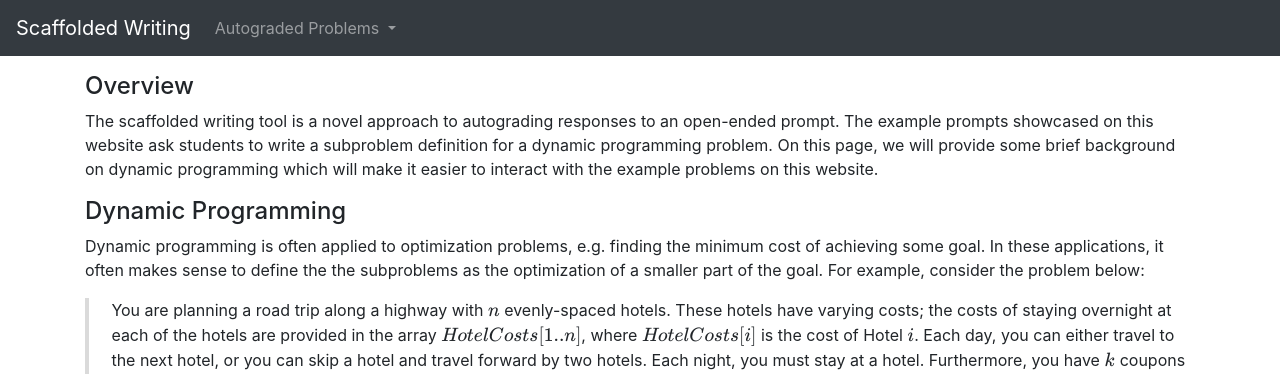
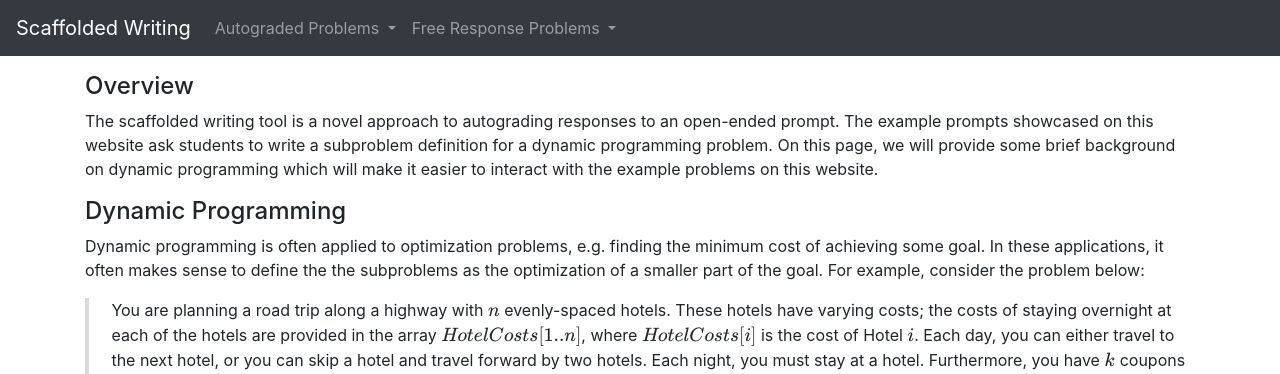
Before and after one commit to jasonxia17/scaffolded-writing, a Flask app: page / in a window 1280 px wide. Shown: the top 374 px of the page. Run offline with Flask 2, Linux system fonts and the light colour scheme.

Commit message:
Set up routes for free response problems

```diff
--- a/flask_app.py
+++ b/flask_app.py
@@ -4,11 +4,16 @@ import importlib
 app = Flask(__name__)
 
 @app.route("/")
-def redirect_to_problem():
+def display_homepage():
     return render_template("dp_intro.html")
+
+FREE_RESPONSE_PROBLEMS = {"max_halloween_profit", "coloring_mistakes"}
 
 @app.route("/<problem_name>/problem")
 def display_problem(problem_name: str) -> str:
+    if problem_name in FREE_RESPONSE_PROBLEMS:
+        return "hello world"
+
     problem = importlib.import_module("problems." + problem_name)
 
     data = {"params": {}}
--- a/templates/base.html
+++ b/templates/base.html
@@ -64,6 +64,16 @@
             <a class="dropdown-item" href="/max_profit/problem">Maximize Burr's Profit</a>
           </div>
         </li>
+
+        <li class="nav-item dropdown">
+          <a class="nav-link dropdown-toggle" href="#" id="navbarDropdown" role="button" data-toggle="dropdown" aria-haspopup="true" aria-expanded="false">
+            Free Response Problems
+          </a>
+          <div class="dropdown-menu" aria-labelledby="navbarDropdown">
+            <a class="dropdown-item" href="/max_halloween_profit/problem">Maximize Halloween Profit</a>
+            <a class="dropdown-item" href="/coloring_mistakes/problem">Minimize Color Changes</a>
+          </div>
+        </li>
       </ul>
     </div>
   </nav>
```
